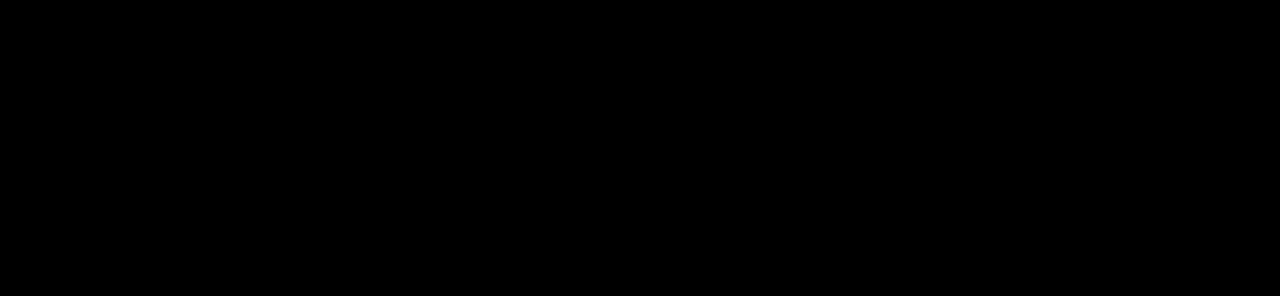
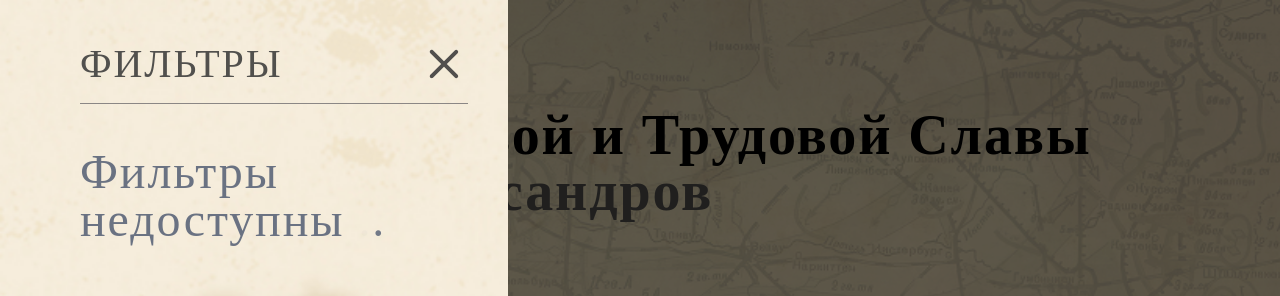
Before and after one commit to desssty/veterans-book, a React (Vite) app: page / in a window 1280 px wide. Both pictures are taken after a click on the button "ФИЛЬТР". Shown: the top 296 px of the page. Built offline with nearby package versions, Linux system fonts and the light colour scheme; no server answers.

Commit message:
fix: fix loading and empty messages in Filters by Loading.tsx

```diff
--- a/src/components/HomePage/Filters.tsx
+++ b/src/components/HomePage/Filters.tsx
@@ -7,6 +7,7 @@
 import crossIcon from "../../assets/crossIcon.svg";
 import type { FiltersData } from "../../types/filters";
 import { useMembers } from "../../context/MembersContext";
+import Loading from "../common/Loading";
 
 interface FiltersProps {
   filters: FiltersData | null;
@@ -37,25 +38,10 @@
     }
   }, [state.activeFilters]);
 
-  if (loading) {
-    return (
-      <div className="fixed inset-0 z-50 flex items-center justify-center bg-black bg-opacity-60 text-white">
-        Загрузка фильтров...
-      </div>
-    );
-  }
-
-  if (!filters) {
-    return (
-      <div className="fixed inset-0 z-50 flex items-center justify-center bg-black bg-opacity-60 text-white">
-        Фильтры недоступны.
-      </div>
-    );
-  }
-  const alphabet = filters.word;
-  const ranks = filters.rank;
-  const yearStart = filters.yearStart;
-  const yearEnd = filters.yearEnd;
+  const alphabet = filters?.word ?? [];
+  const ranks = filters?.rank ?? [];
+  const yearStart = filters?.yearStart ?? 1900;
+  const yearEnd = filters?.yearEnd ?? 1946;
 
   function handleApplyFilters() {
     const newFilters: FiltersData = {
@@ -73,12 +59,13 @@
   function handleClearFilters() {
     setSelectedRank(null);
     setSelectedLetter(null);
-    setSelectedYears([filters?.yearStart ?? 0, filters?.yearEnd ?? 1946]);
+    setSelectedYears([yearStart, yearEnd]);
   }
 
   return (
     <div className="fixed inset-0 z-50">
       <div className="absolute inset-0 bg-black opacity-60"></div>
+
       <div
         className="relative w-[31.75rem] h-full max-h-full flex flex-col py-10 pr-10 pl-20 bg-cover bg-center gap-11 overflow-y-auto"
         style={{ backgroundImage: `url(${backgroundFilters})` }}
@@ -93,8 +80,7 @@
         div::-webkit-scrollbar-thumb {
           background-color: #8B8785;
           border-radius: 3px;
-          }
-        `}</style>
+        }`}</style>
 
         <div className="w-full h-[4rem] flex flex-row justify-between items-center border-b border-[#8B8785] pb-[1rem]">
           <h2 className="text-[#51504D] text-[2.5rem] font-light">ФИЛЬТРЫ</h2>
@@ -103,25 +89,29 @@
           </button>
         </div>
 
+        {loading ? (
+          <Loading text="Загрузка фильтров" />
+        ) : !filters ? (
+          <Loading text="Фильтры недоступны" />
+        ) : (
+          <>
             <DateRangeSlider
               yearStart={yearStart}
               yearEnd={yearEnd}
               selectedYears={selectedYears}
               onChangeYears={setSelectedYears}
             />
-
             <RankFilter
               ranks={ranks}
               selectedRank={selectedRank}
               onSelectRank={setSelectedRank}
             />
-
             <AlphabetFilter
               alphabet={alphabet}
               selectedLetter={selectedLetter}
               onSelectLetter={setSelectedLetter}
             />
-
+            {/* Кнопки */}
             <div className="w-full flex flex-col items-center gap-[1.25rem]">
               <PanelButton
                 type="button"
@@ -139,6 +129,8 @@
                 onClick={handleClearFilters}
               />
             </div>
+          </>
+        )}
       </div>
     </div>
   );
```
Lines whose indentation alone changed are shown as unchanged.
